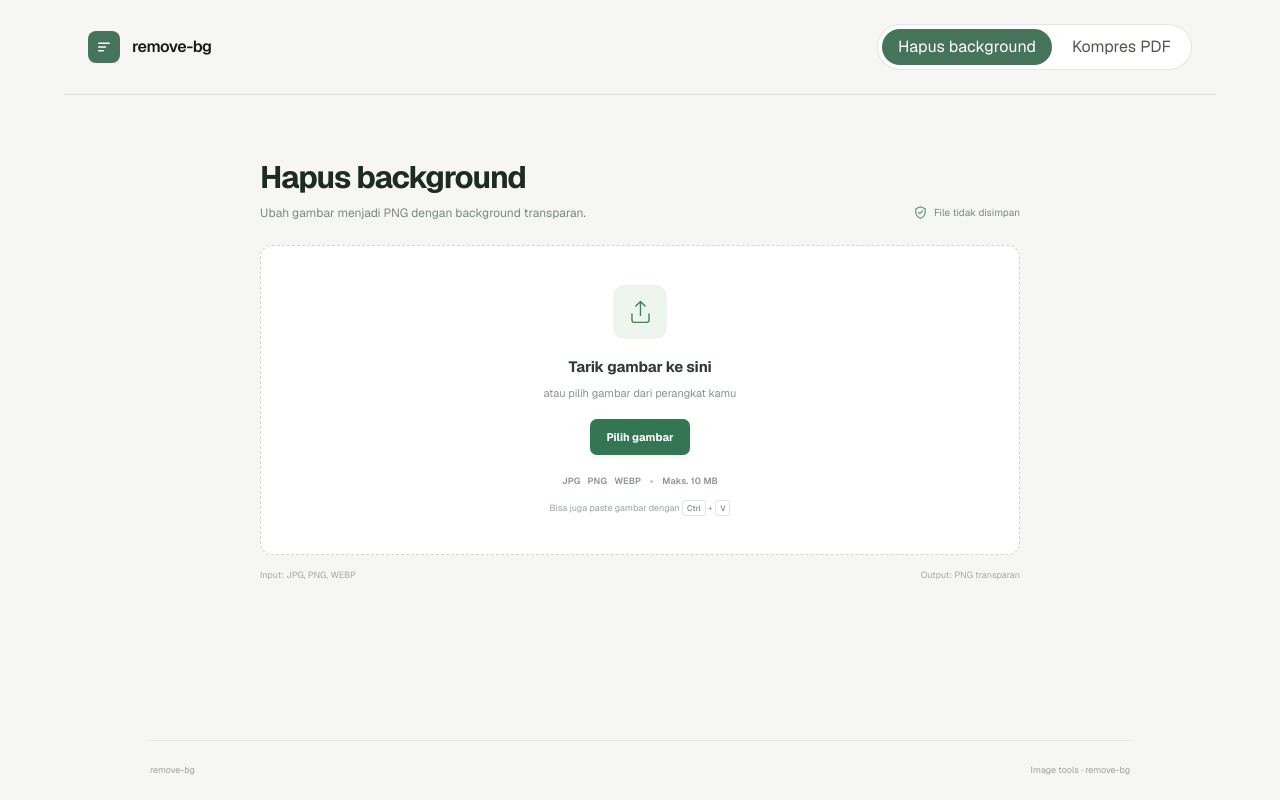
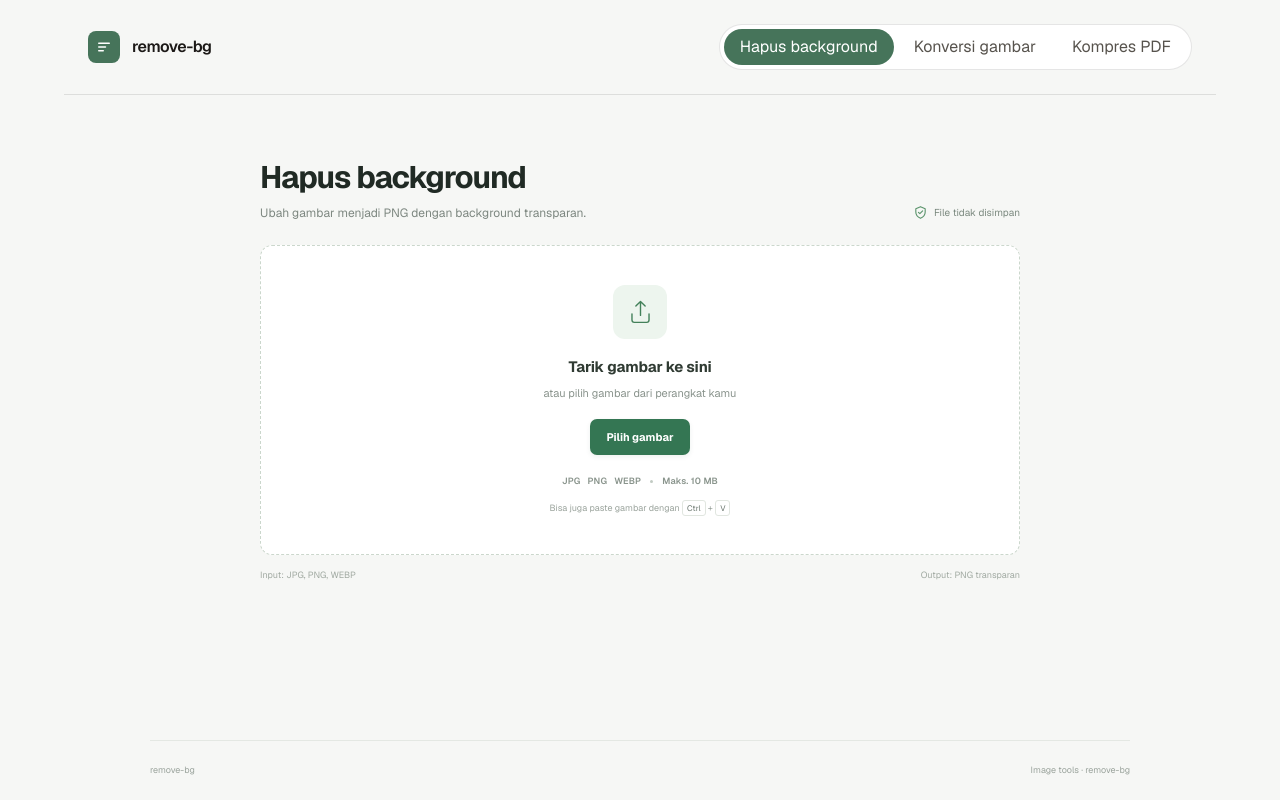
Before and after one commit to adhen10/remove-bg, a Next.js app in the folder frontend/: page / in a window 1280 px wide. Built offline with nearby package versions, Linux system fonts and the light colour scheme; no server answers.

Commit message:
Add image converter to main navigation

```diff
--- a/frontend/components/SiteHeader.tsx
+++ b/frontend/components/SiteHeader.tsx
@@ -5,6 +5,7 @@ import { usePathname } from "next/navigation";
 
 const TABS = [
     { href: "/", label: "Hapus background" },
+    { href: "/image-converter", label: "Konversi gambar" },
     { href: "/compress-pdf", label: "Kompres PDF" },
 ];
 
@@ -35,7 +36,7 @@ export default function SiteHeader() {
 
             <nav
                 aria-label="Menu utama"
-                className="site-tab-list flex gap-1 rounded-full border border-black/10 bg-white p-1"
+                className="site-tab-list flex flex-wrap gap-1 rounded-full border border-black/10 bg-white p-1"
             >
                 {TABS.map((tab) => {
                     const active = pathname === tab.href;
```
